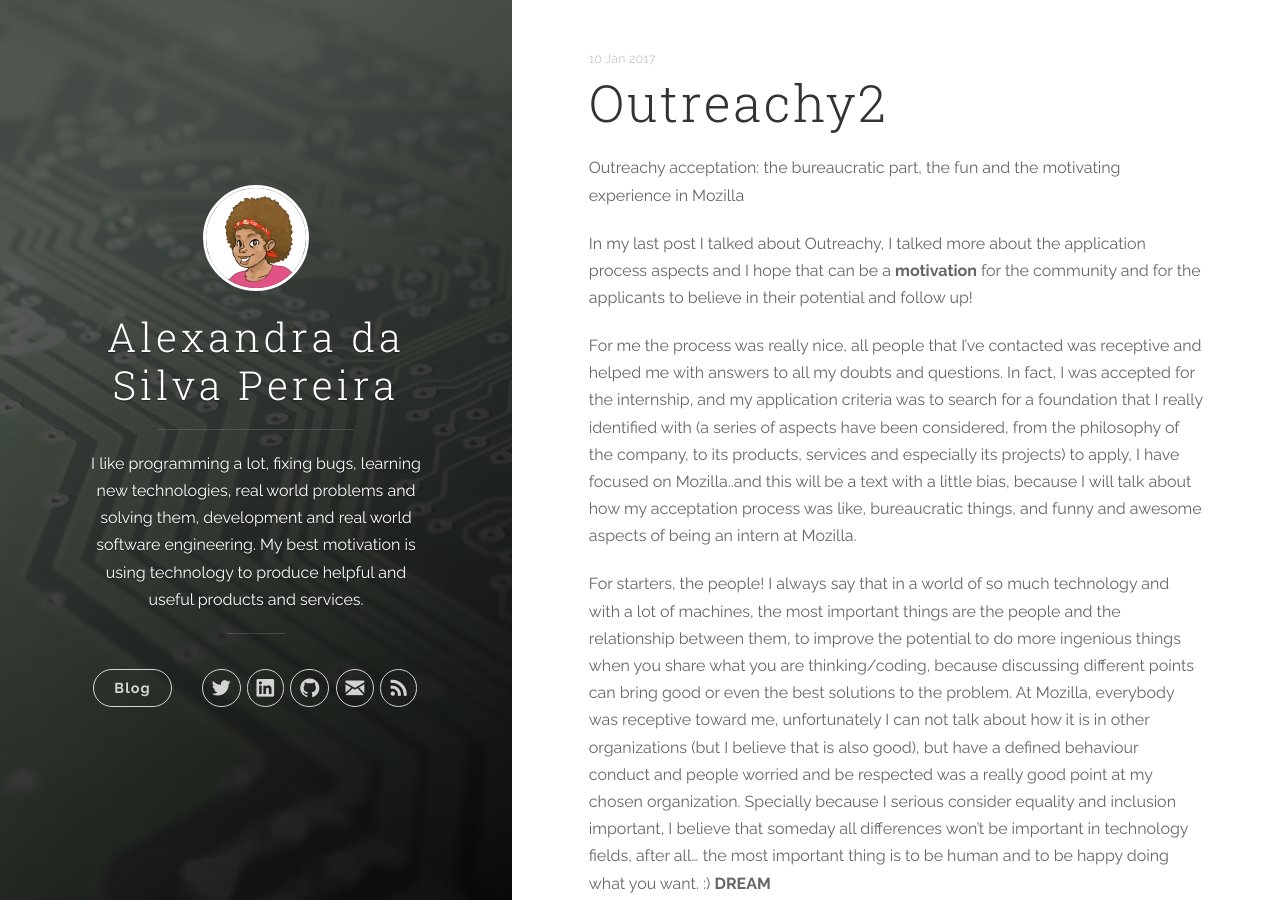
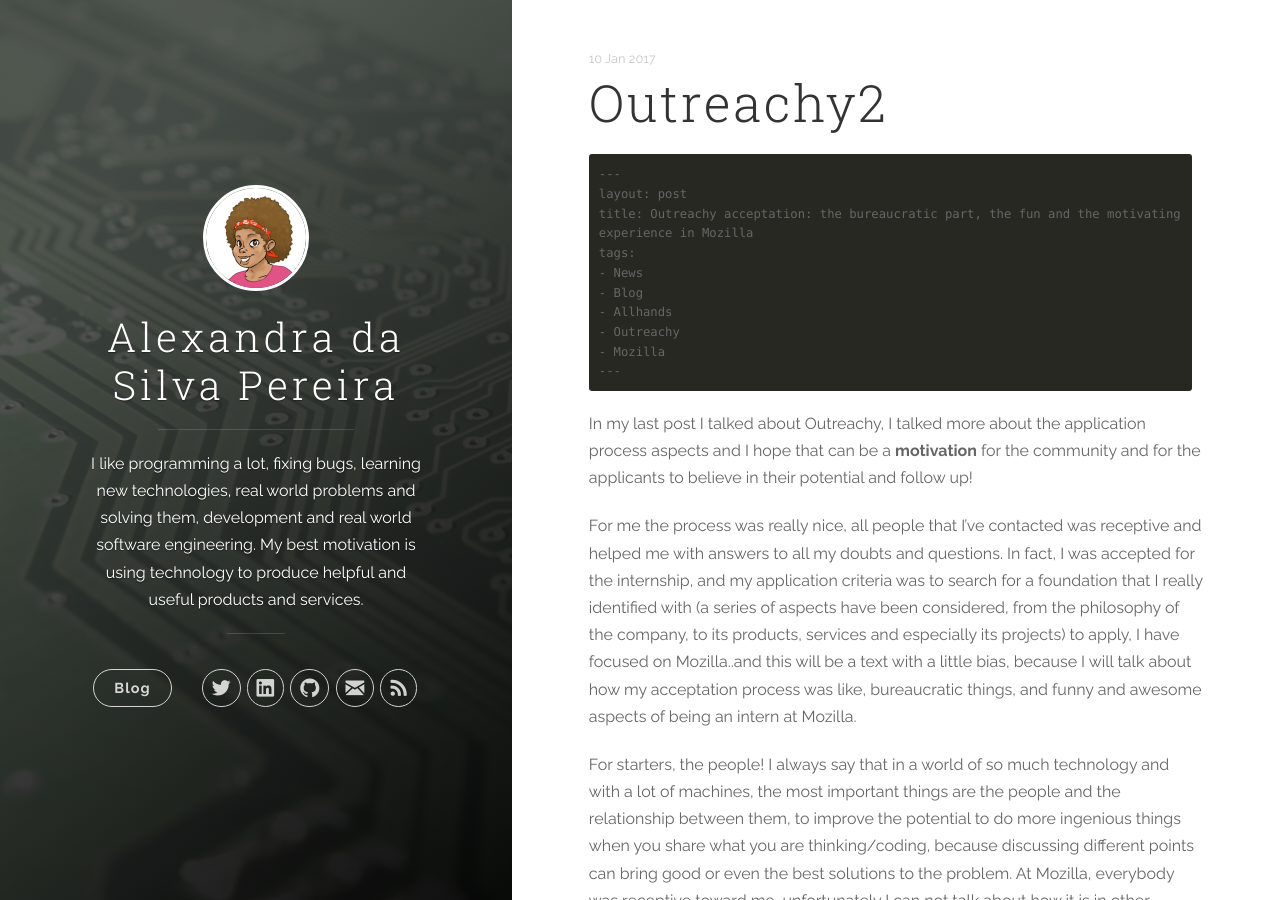
Before and after one commit to alexandrasp/alexandrasp, a Jekyll site: the page built from _posts/2017-01-10-outreachy2.md, in a window 1280 px wide and 900 px high. Built offline with Jekyll 4.4.1, drawn with Linux system fonts in a browser that asks for light colours; nearby versions of some CDN libraries.

Commit message:
a new post

````diff
--- a/_posts/2017-01-10-outreachy2.md
+++ b/_posts/2017-01-10-outreachy2.md
@@ -1,4 +1,15 @@
-Outreachy acceptation: the bureaucratic part, the fun and the motivating experience in Mozilla
+```
+---
+layout: post
+title: Outreachy acceptation: the bureaucratic part, the fun and the motivating experience in Mozilla
+tags:
+- News
+- Blog
+- Allhands
+- Outreachy
+- Mozilla
+---
+```
 
 In my last post I talked about Outreachy, I talked more about the application process aspects and I hope that can be a **motivation** for the community and for the applicants to believe in their potential and follow up!
 
````
